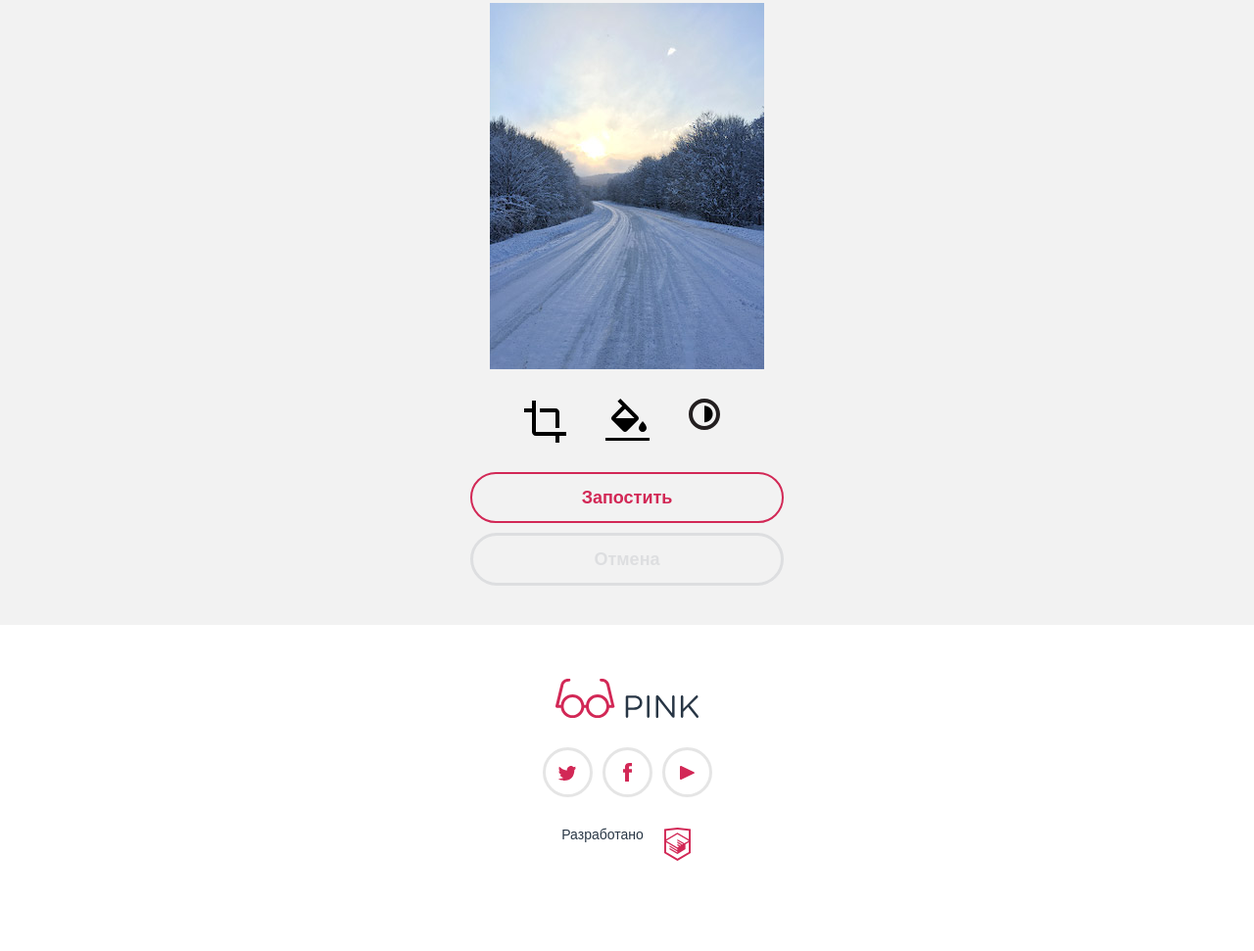
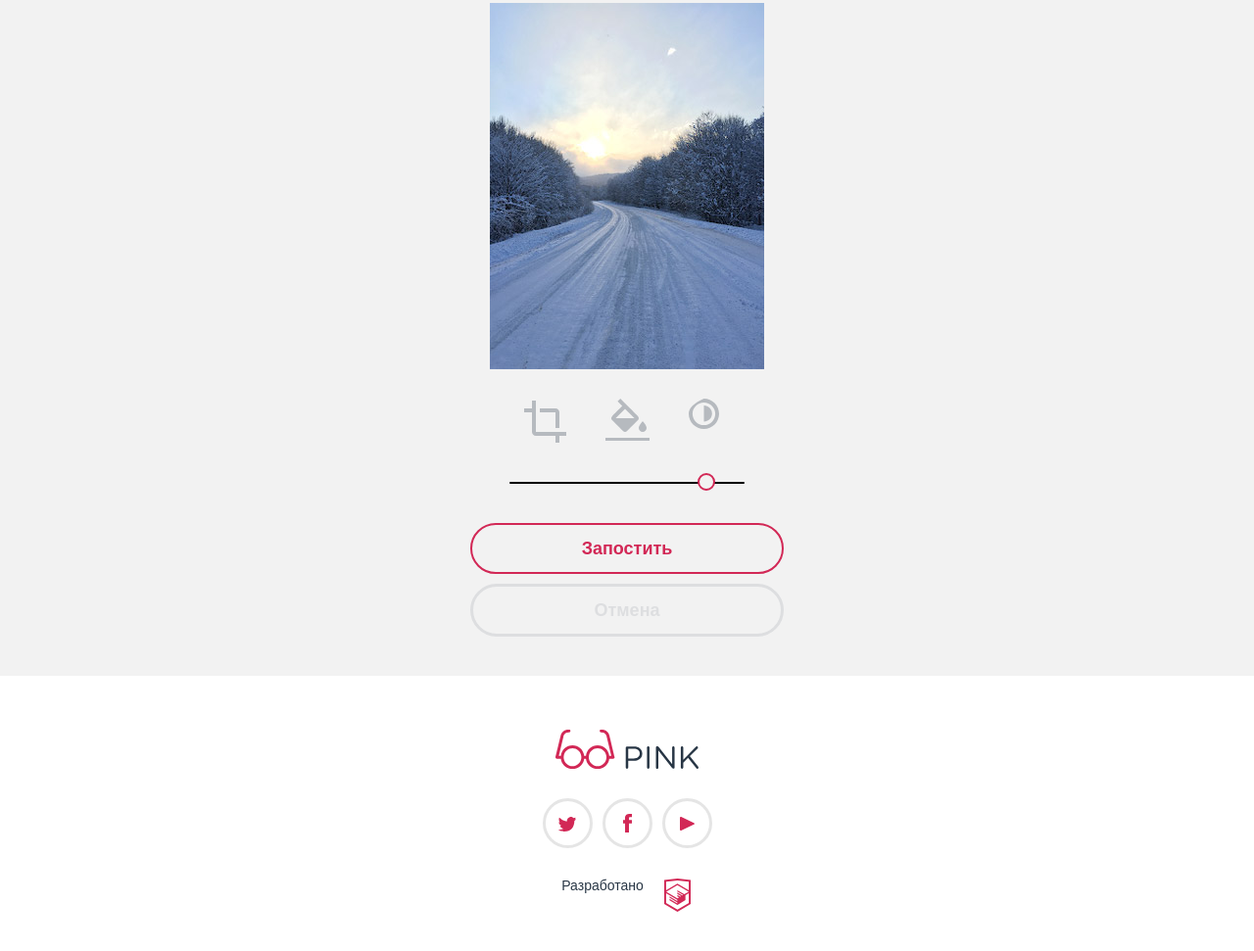
Before and after one commit to darya-d/896583-pink-19, a website: page source/photo.html in a window 1280 px wide. Shown: the part 3956-4927 px from the top of the page at 98% size. Before the commit the page ends 4875 px from the top, so only its background shows below. Drawn offline with nearby package versions, Linux system fonts and the light colour scheme; files that its build step writes are made by us from their sources.

Commit message:
add editor__scroll-bar, color editor svg elements to grey and pink, etc.

```diff
--- a/source/photo.html
+++ b/source/photo.html
@@ -187,9 +187,7 @@
               </ul>
               <!-- Скролл бар -->
               <div class="editor__scroll-bar scroll-bar">
-                <div class="scroll-bar__range">
-                  <div class="scroll-bar__toggle"></div>
-                </div>
+                <div class="scroll-bar__range"></div>
               </div>
             </div>
             <!-- Кнопки отправки -->
--- a/source/sass/block/page-main.scss
+++ b/source/sass/block/page-main.scss
@@ -266,15 +266,34 @@
 }
 
 .editor__label--crop {
-  background-image: url("../img/icon-editor-crop.svg");
+  background-image: url("../img/icon-editor-crop-greyl.svg");
+
+  &:hover {
+    background-image: url("../img/icon-editor-crop-greyd.svg");
+  }
+  &:active{
+    background-image: url("../img/icon-editor-crop-pink.svg");
+  }
 }
 
 .editor__label--fill {
-  background-image: url("../img/icon-editor-fill.svg");
+  background-image: url("../img/icon-editor-fill-greyl.svg");
+  &:hover {
+    background-image: url("../img/icon-editor-fill-greyd.svg");
+  }
+  &:active{
+    background-image: url("../img/icon-editor-fill-pink.svg");
+  }
 }
 
 .editor__label--contrast {
-  background-image: url("../img/icon-editor-contrast.svg");
+  background-image: url("../img/icon-editor-contrast-greyl.svg");
+  &:hover {
+    background-image: url("../img/icon-editor-contrast-greyd.svg");
+  }
+  &:active{
+    background-image: url("../img/icon-editor-contrast-pink.svg");
+  }
 }
 
 .editor__button {
@@ -317,6 +336,43 @@
     color: #ced1d4;
     background-color: #b6babf;
   }
+}
+
+// Scroll bar
+.scroll-bar {
+  padding: 10px 0;
+  margin-bottom: 30px;
+}
+
+.scroll-bar__range {
+  position: relative;
+  width: 240px;
+  height: 2px;
+  margin: 0 auto;
+  border-radius: 2.5px;
+  background-color: $black;
+  border: 0;
+}
+
+.scroll-bar__range::after {
+  content: "";
+  position: absolute;
+
+  top: -9px;
+  right: 30px;
+  width: 14px;
+  height: 14px;
+  border: solid 2px $pink;
+  border-radius: 50%;
+  background-color: $grey-light;
+  cursor: pointer;
+}
+
+.scroll-bar__range:active::after {
+  content: "";
+
+  background-color: $pink;
+  border-color: $pink;
 }
 
 // *Form-contest
```
Also changed, not shown: source/img/icon-editor-contrast-greyd.svg (added), source/img/icon-editor-contrast-greyl.svg (added), source/img/icon-editor-contrast-pink.svg (added), source/img/icon-editor-crop-greyd.svg (added), source/img/icon-editor-crop-greyl.svg (added), source/img/icon-editor-crop-pink.svg (added), source/img/icon-editor-fill-greyd.svg (added), source/img/icon-editor-fill-greyl.svg (added), source/img/icon-editor-fill-pink.svg (added).
